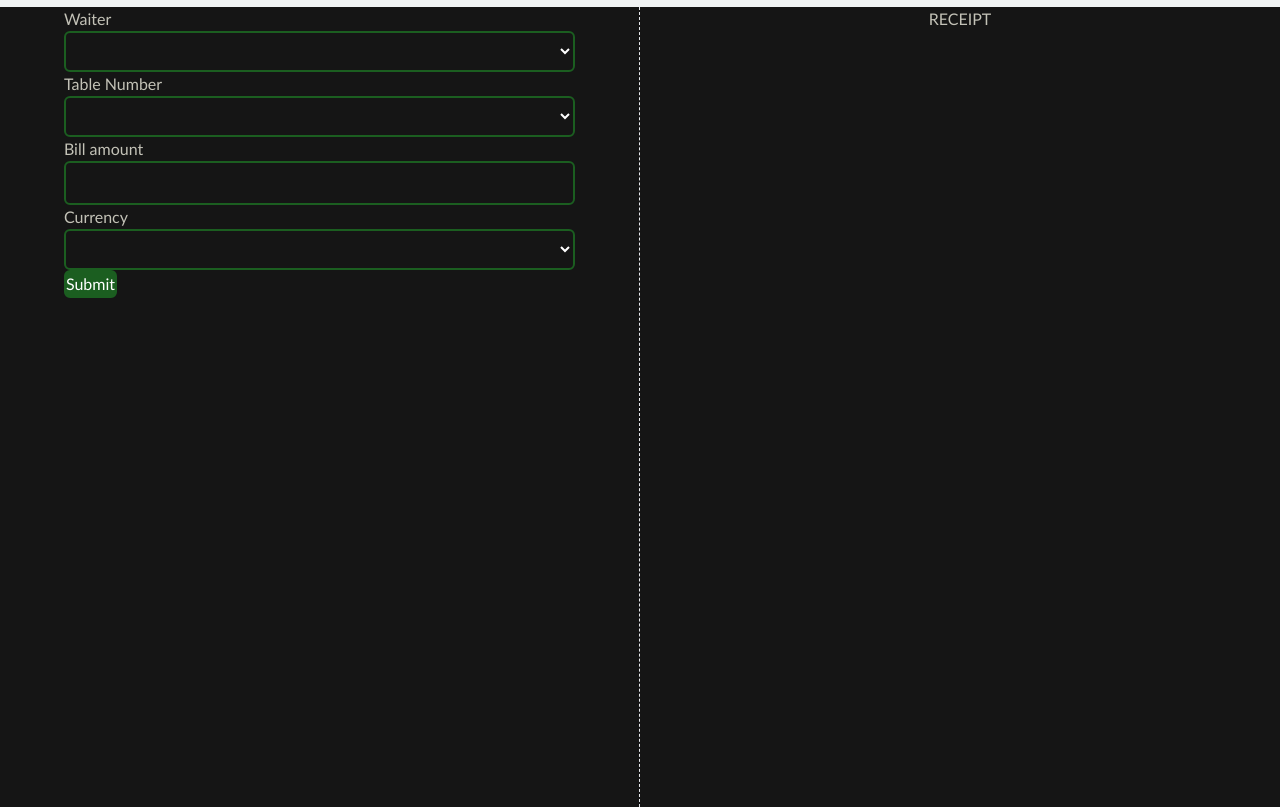
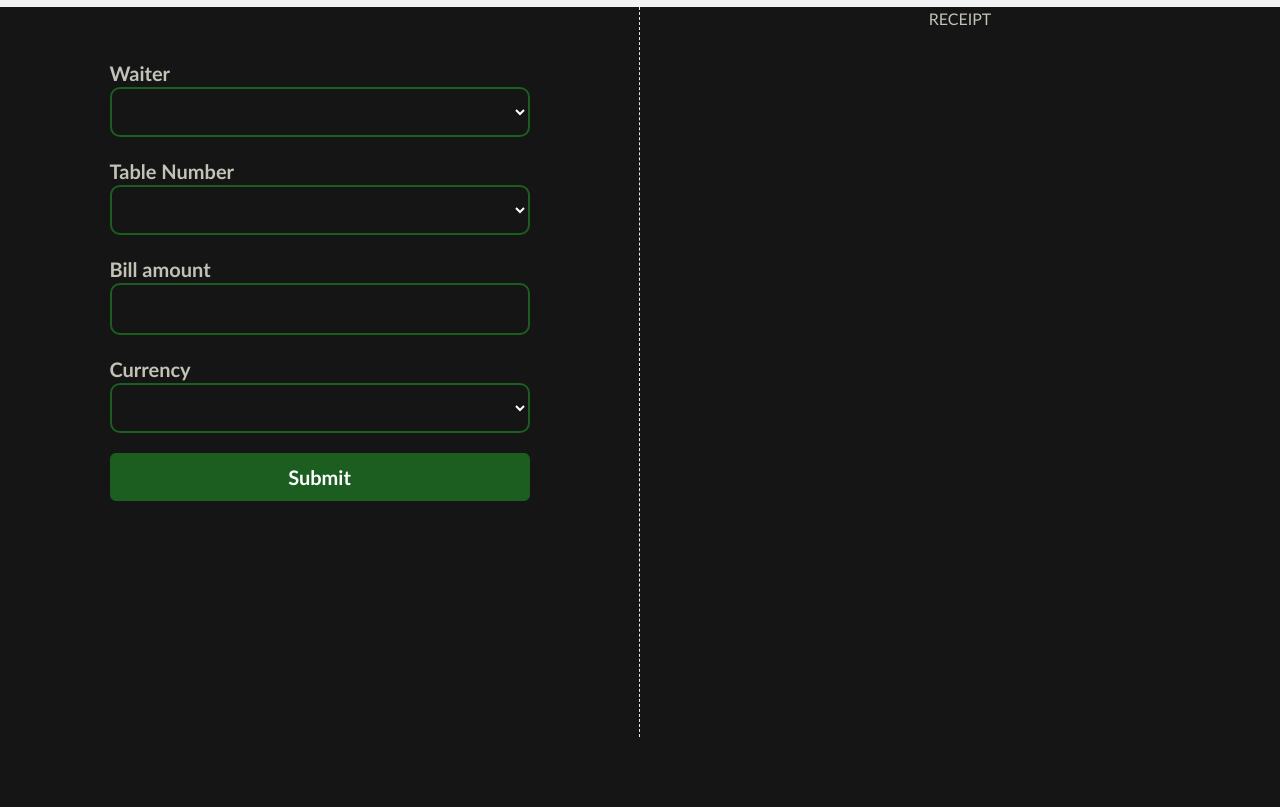
Before and after one commit to KiriqN/Tip-Calculator, a website: page index.html in a window 1280 px wide. Shown: the part 63-870 px from the top of the page. After the commit the page ends 800 px from the top, so only its background shows below. Drawn offline with Linux system fonts and the light colour scheme.

Commit message:
Refactor HTML structure and styles for improved layout and accessibility; enhance CSS variables for better design consistency

```diff
--- a/index.html
+++ b/index.html
@@ -9,21 +9,21 @@
     <script src="scripts/tipCalc.js" defer></script>
   </head>
 
-  <body>
+  <body class="flex flex-col h-screen">
     <nav class="navbar"><img src="./images/logo.svg" /></nav>
-    <main>
-      <div class="grid grid-cols-2 min-h-screen">
+    <main class="flex-1">
+      <div class="grid grid-cols-2 h-full">
         <div
           class="flex justify-center border-r border-dashed border-[#e5e7eb] p-8"
         >
           <form id="tipCalc" class="w-[80%]">
-            <div class="form-group">
-              <label for="waiter">Waiter</label>
+            <div class="form-group m-5">
+              <label class="font-bold text-xl" for="waiter">Waiter</label>
               <select
                 required
                 name="waiterList"
                 id="waiterList"
-                class="border-2 border-[#1b5e20] outline-none focus:ring-[#1b5e20] rounded-md px-4 py-2"
+                class="border-2 text-white font-bold text-xl border-[#1b5e20] outline-none focus:ring-[#1b5e20] rounded-md px-4 py-2"
               >
                 <option value="" selected disabled hidden></option>
                 <option value="Jared">Jared</option>
@@ -33,13 +33,15 @@
               </select>
             </div>
 
-            <div class="form-group">
-              <label for="tableNo">Table Number</label>
+            <div class="form-group m-5">
+              <label class="font-bold text-xl" for="tableNo"
+                >Table Number</label
+              >
               <select
                 required
                 name="tableNo"
                 id="tableNo"
-                class="border-2 border-[#1b5e20] outline-none focus:ring-[#1b5e20] rounded-md px-4 py-2"
+                class="border-2 border-[#1b5e20] text-white font-bold text-xl outline-none focus:ring-[#1b5e20] rounded-md px-4 py-2"
               >
                 <option value="" selected disabled hidden></option>
                 <option value="Table 1">Table 1</option>
@@ -49,24 +51,24 @@
               </select>
             </div>
 
-            <div class="form-group">
-              <label for="amount">Bill amount</label>
+            <div class="form-group m-5">
+              <label class="font-bold text-xl" for="amount">Bill amount</label>
               <input
                 type="number"
-                class="border-2 border-[#1b5e20] focus:border-[#1b5e20] outline-none focus:ring-[#1b5e20] rounded-md px-4 py-2"
+                class="border-2 border-[#1b5e20] text-white font-bold text-xl focus:border-[#1b5e20] outline-none focus:ring-[#1b5e20] rounded-md px-4 py-2"
                 id="amount"
                 name="amount"
                 required
               />
             </div>
 
-            <div class="form-group">
-              <label for="currency">Currency</label>
+            <div class="form-group m-5">
+              <label class="font-bold text-xl" for="currency">Currency</label>
               <select
                 required
                 name="currency"
                 id="currency"
-                class="border-2 border-[#1b5e20] outline-none focus:ring-[#1b5e20] rounded-md px-4 py-2"
+                class="border-2 border-[#1b5e20] text-white font-bold text-xl outline-none focus:ring-[#1b5e20] rounded-md px-4 py-2"
               >
                 <option value="" selected disabled hidden></option>
                 <option value="ZAR">South African Rand</option>
@@ -75,12 +77,12 @@
                 <option value="JPY">Japanese Yen</option>
               </select>
             </div>
-            <div class="form-group">
+            <div class="form-group m-5">
               <button
                 id="testButton"
                 type="submit"
                 type="button"
-                class="border-2 bg-[#1b5e20] border-[#1b5e20] text-white font-medium focus:border-[#1b5e20] rounded-md px-4 py-2"
+                class="border-2 bg-[#1b5e20] border-[#1b5e20] text-xl font-bold text-white w-full focus:border-[#1b5e20] rounded-md px-4 py-2"
                 onclick=""
               >
                 Submit
--- a/styles/styles.css
+++ b/styles/styles.css
@@ -1,9 +1,4 @@
 /* Basic reset */
-* {
-  margin: 0;
-  padding: 0;
-  box-sizing: border-box;
-}
 
 body {
   line-height: 1.5;
@@ -44,5 +39,6 @@ input,
 select {
   color: white;
   width: 100%;
-  padding: 8px 20px;
+  padding: 10px 20px;
+  border-radius: 10px;
 }
```
Also changed, not shown: styles/output.css.
